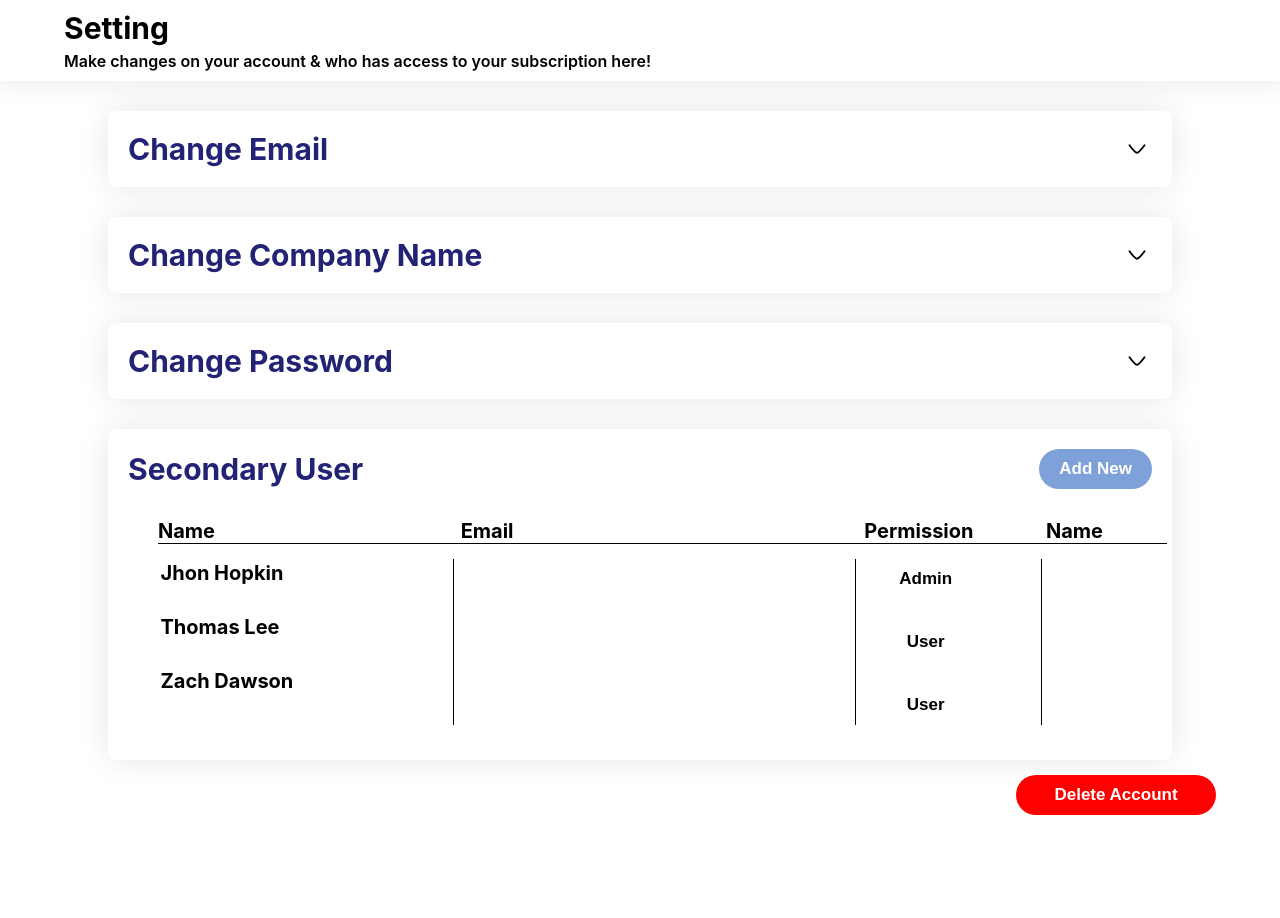
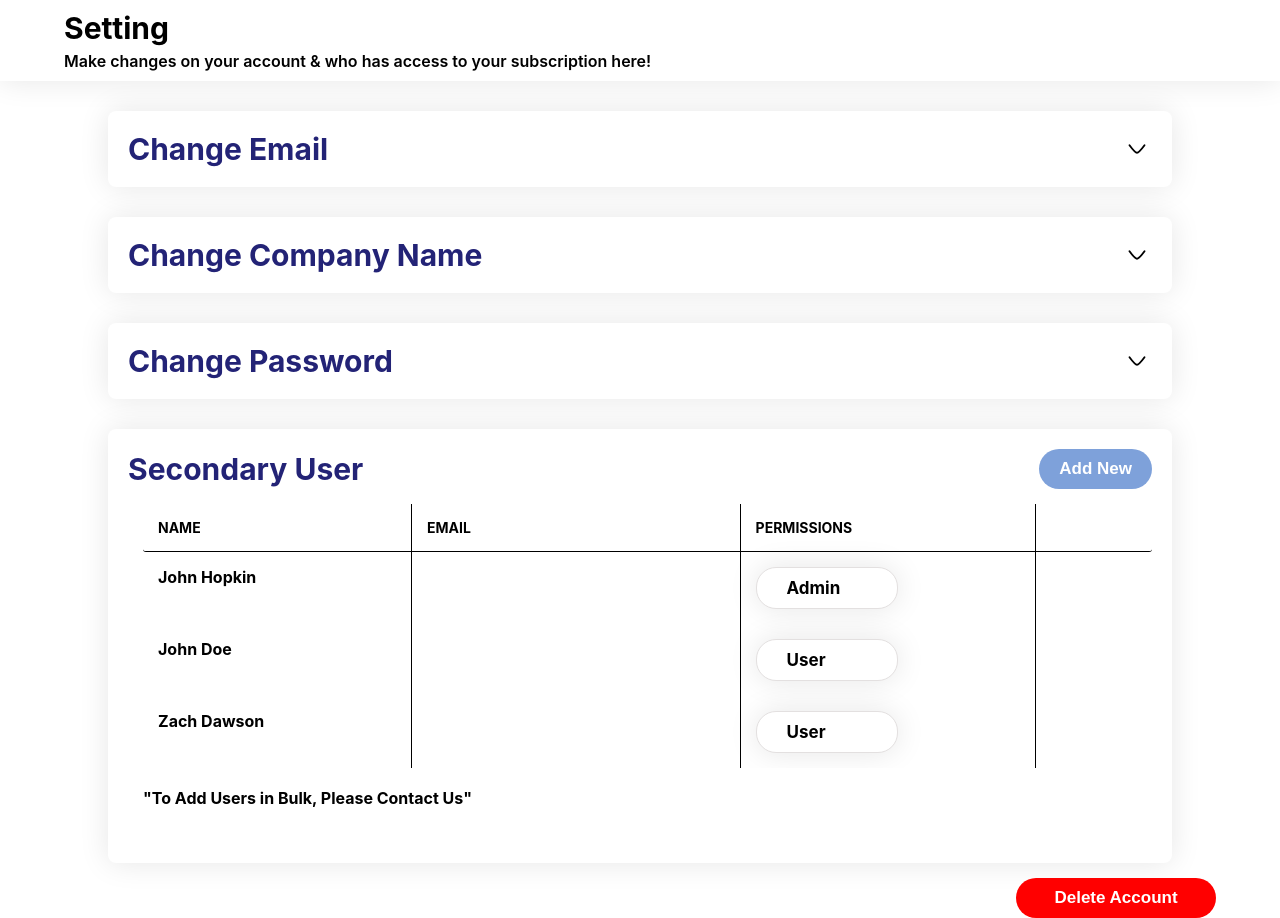
Before and after one commit to tahamemon516/react_settings_screen, a React (Create React App) app: page / in a window 1280 px wide. Both pictures are taken after a click on the element "Secondary User". Before the commit the page ends 815 px from the top, so only its background shows below. Built offline with nearby package versions, Linux system fonts and the light colour scheme.

Commit message:
add table

```diff
--- a/src/Setting/Setting.css
+++ b/src/Setting/Setting.css
@@ -496,15 +496,21 @@
         width: 68vw;
     }
     .discard-btn{
-        width: 40%;
+        width: 50%;
         justify-content: start;
+    }
+    .discard-btn button{
+        font-size: 12px;
     }
     .Email-main-card{
         width: 75%;
     }
     .apply-changes-btn{
-        width: 60%;
-        justify-content: start;
+        width: 50%;
+        justify-content: center;
+    }
+    .apply-changes-btn button{
+        font-size: 12px;
     }
     .btn-main-container{
         justify-content: start;
--- /dev/null
+++ b/src/Setting/UserCard.css
@@ -0,0 +1,92 @@
+.container {
+    width: 100%;
+    overflow-x: scroll;
+    scroll-behavior: smooth;
+  }
+
+    li {
+      border-radius: 3px;
+      display: flex;
+      justify-content: space-between;
+    }
+    .table-header {
+      background-color: white;
+      font-size: 14px;
+      text-align: start;
+      border-bottom: 1px solid black;
+      text-transform: uppercase;
+    }
+    .table-row {
+      background-color: #ffffff;
+    }
+    .col-1 {
+      width: 360px;
+      padding: 15px;
+      border-right: 1px solid black;
+      font-weight: bold;
+    }
+    .col-2 {
+      width: 450px;
+      padding: 15px;
+      border-right: 1px solid black;
+      font-weight: bold;
+    }
+    .col-3 {
+      width: 400px;
+      padding: 15px;
+      border-right: 1px solid black;
+      font-weight: bold;
+    }
+    .col-4 {
+      width: 130px;
+      padding: 15px;
+      font-weight: bold;
+    }
+    .col-4 i {
+      color: red;
+    }
+    .col-3 .col-3-btn{
+        border: none;
+        border-radius: 20px;
+        padding: 10px 30px;
+        font-size: 17px;
+        width: 80px;
+        font-weight: bold;
+        background-color: white;
+        color: black;
+        cursor: pointer;
+        box-shadow: 0 0 30px 0 rgba(0, 0, 0, 0.1);
+        border: 1px solid rgb(227, 224, 224);
+    }
+    .user-contact-text{
+        font-size: 16px;
+        font-weight: 700;
+        padding: 20px 0;
+    }
+@media screen and (max-width: 760px) {
+    .container .responsive-table {
+        width: 200%;
+        overflow-x: scroll;
+        scroll-behavior: smooth;
+      }
+    .col-1 {
+        width: 360px;
+      }
+    .col-2 {
+        width: 450px;
+      }
+    .col-3{
+        width: 400px;
+      }
+    .col-4 {
+        width: 130px;
+      }
+  }
+
+@media screen and (max-width: 450px) {
+    .container .responsive-table {
+        width: 320%;
+        overflow-x: scroll;
+        scroll-behavior: smooth;
+      }
+  }
--- a/src/Setting/UserCard.jsx
+++ b/src/Setting/UserCard.jsx
@@ -1,4 +1,5 @@
 import React from "react";
+import "./UserCard.css"
 import ArrowIcon from "../icons/arrow";
 
 const UserCard = ({ isOpen, handler }) => {
@@ -6,7 +7,7 @@ const UserCard = ({ isOpen, handler }) => {
     <div className="setting-main-card-container">
       <div className="setting-card-container">
         <div className="setting-text-container">
-          <span onClick={handler} style={{cursor: 'pointer'}}>
+          <span onClick={handler} style={{ cursor: "pointer" }}>
             Secondary User
           </span>
         </div>
@@ -22,43 +23,57 @@ const UserCard = ({ isOpen, handler }) => {
       </div>
       {isOpen && (
         <div className={`setting-hidden-container`}>
-          <div className="secondary-user-container">
-            <div className="main-box-container">
-              <div className="box1">
-                <span className="box-name">Name</span>
+          <div className="container">
+            <ul className="responsive-table">
+              <li className="table-header">
+                <div className="col col-1">Name</div>
+                <div className="col col-2">Email</div>
+                <div className="col col-3">Permissions</div>
+                <div className="col col-4"></div>
+              </li>
+              <li className="table-row">
+                <div className="col col-1">
+                  John Hopkin
                 </div>
-
-              <div className="box2">
-                <span className="box-name">Email</span>
+                <div className="col col-2"></div>
+                <div className="col col-3">
+                  <div className="col-3-btn">Admin</div>
                 </div>
-
-              <div className="box3">
-                <span className="box-name">Permission</span>
+                <div className="col col-4">
+                  <i className="fa-solid fa-star"></i>
+                  <i className="fa-solid fa-star"></i>
                 </div>
-
-              <div className="box4">
-                <span className="box-name">Name</span>
+              </li>
+              <li className="table-row">
+                <div className="col col-1">
+                  John Doe
                 </div>
+                <div className="col col-2"></div>
+                <div className="col col-3">
+                  <div className="col-3-btn">User</div>
                 </div>
-            <div className="containers-main-container">
-              <div className="cont1">
-                <span className="cont-name">Jhon Hopkin</span>
-                <span className="cont-name">Thomas Lee</span>
-                <span className="cont-name">Zach Dawson</span>
+                <div className="col col-4">
+                  <i className="fa-solid fa-star"></i>
+                  <i className="fa-solid fa-star"></i>
                 </div>
-
-              <div className="cont2"></div>
-
-              <div className="cont3">
-                <button className="cont-btn">Admin</button>
-
-                <button className="cont-btn">User</button>
-
-                <button className="cont-btn">User</button>
+              </li>
+              <li className="table-row">
+                <div className="col col-1">
+                  Zach Dawson
                 </div>
-
-              <div className="cont4"></div>
+                <div className="col col-2"></div>
+                <div className="col col-3">
+                  <div className="col-3-btn">User</div>
                 </div>
+                <div className="col col-4">
+                  <i className="fa-solid fa-star"></i>
+                  <i className="fa-solid fa-star"></i>
+                </div>
+              </li>
+            </ul>
+          </div>
+          <div className="user-contact-text">
+            "To Add Users in Bulk, Please Contact Us"
           </div>
         </div>
       )}
```
Lines whose indentation alone changed are shown as unchanged.
